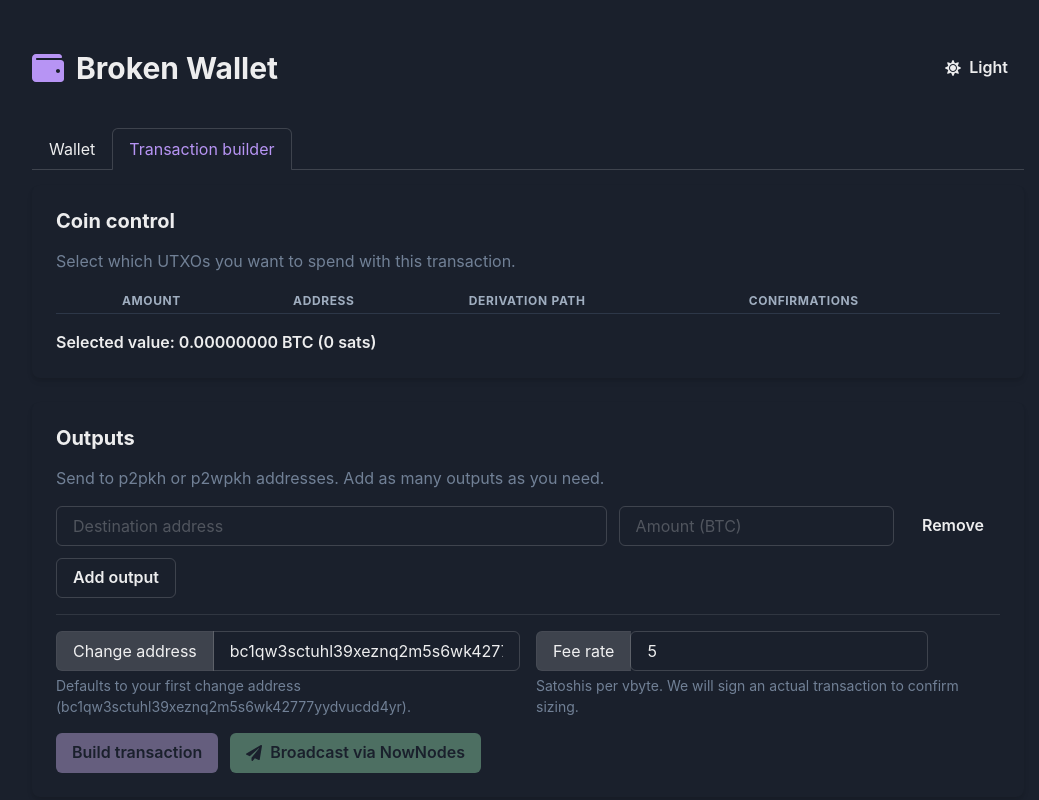
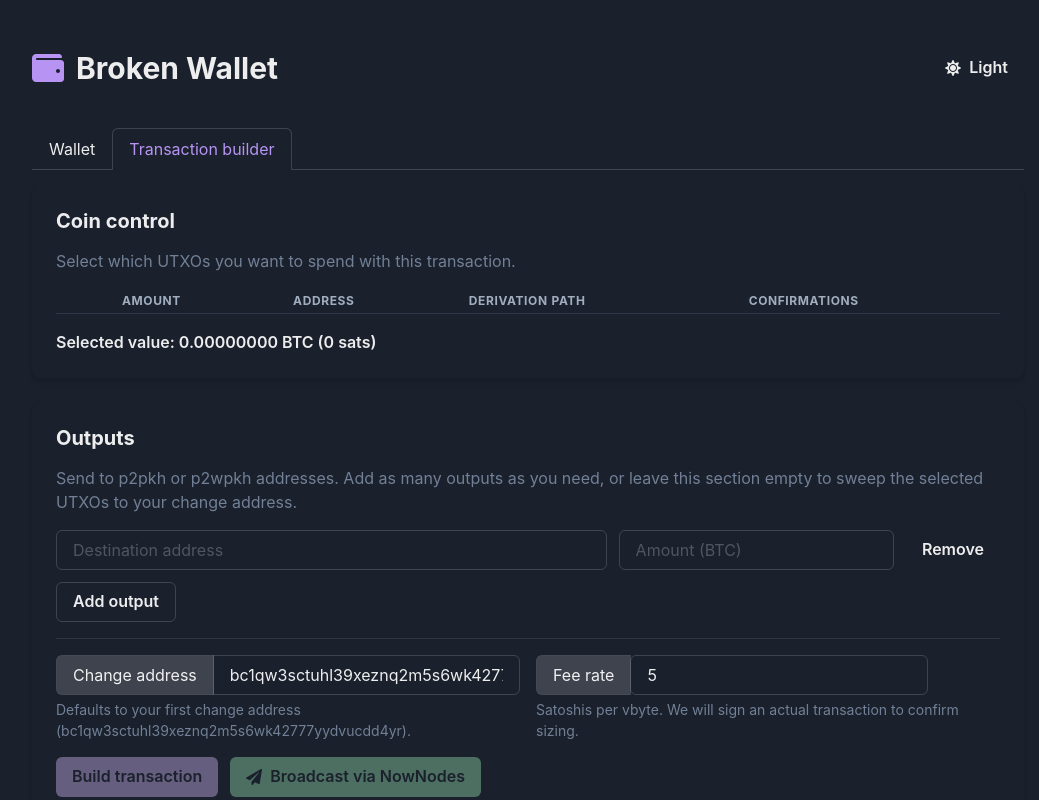
Before and after one commit to gen1nya/broken-wallet, a React (Vite) app: page / in a window 1280 px wide. Both pictures are taken after a click on the tab "Transaction builder". Shown: the top 800 px of the page, without its empty margins (112-1151 px from the left). Built offline with nearby package versions, Linux system fonts and the light colour scheme; what @noble/secp256k1 would draw is missing.

Commit message:
Support change-only transaction builds

```diff
--- a/src/TransactionBuilderView.tsx
+++ b/src/TransactionBuilderView.tsx
@@ -94,7 +94,7 @@ export function TransactionBuilderView({ mnemonic, utxos, addresses, apiKey }: P
   };
 
   const removeOutputRow = (id: string) => {
-    setOutputs((prev) => (prev.length === 1 ? prev : prev.filter((row) => row.id !== id)));
+    setOutputs((prev) => prev.filter((row) => row.id !== id));
   };
 
   const parseOutputs = (): TxOutputRequest[] => {
@@ -220,7 +220,10 @@ export function TransactionBuilderView({ mnemonic, utxos, addresses, apiKey }: P
       <Box p={6} rounded="lg" bg={panelBg} shadow="md">
         <Stack spacing={4}>
           <Heading size="md">Outputs</Heading>
-          <Text color="gray.500">Send to p2pkh or p2wpkh addresses. Add as many outputs as you need.</Text>
+          <Text color="gray.500">
+            Send to p2pkh or p2wpkh addresses. Add as many outputs as you need, or leave this section empty to
+            sweep the selected UTXOs to your change address.
+          </Text>
 
           <Stack spacing={3}>
             {outputs.map((row) => (
--- a/src/transactionBuilder.ts
+++ b/src/transactionBuilder.ts
@@ -143,8 +143,8 @@ export async function buildSignedTransaction(
     throw new Error('Select at least one UTXO');
   }
 
-  if (!outputs.length) {
-    throw new Error('Add at least one output');
+  if (!outputs.length && !changeAddress) {
+    throw new Error('Add at least one output or specify a change address');
   }
 
   const network = getNetwork();
@@ -186,7 +186,13 @@ export async function buildSignedTransaction(
 
     if (changeValue > 0n) {
       prospectiveOutputs.push({ address: changeAddress, amountSats: changeValue });
+    } else if (outputs.length === 0) {
+      throw new Error('No value remains for change after fees');
     }
+  }
+
+  if (prospectiveOutputs.length === 0) {
+    throw new Error('No outputs to build. Provide a change address or destination.');
   }
 
   const totalPlannedOutput = prospectiveOutputs.reduce((sum, output) => sum + output.amountSats, 0n);
```
